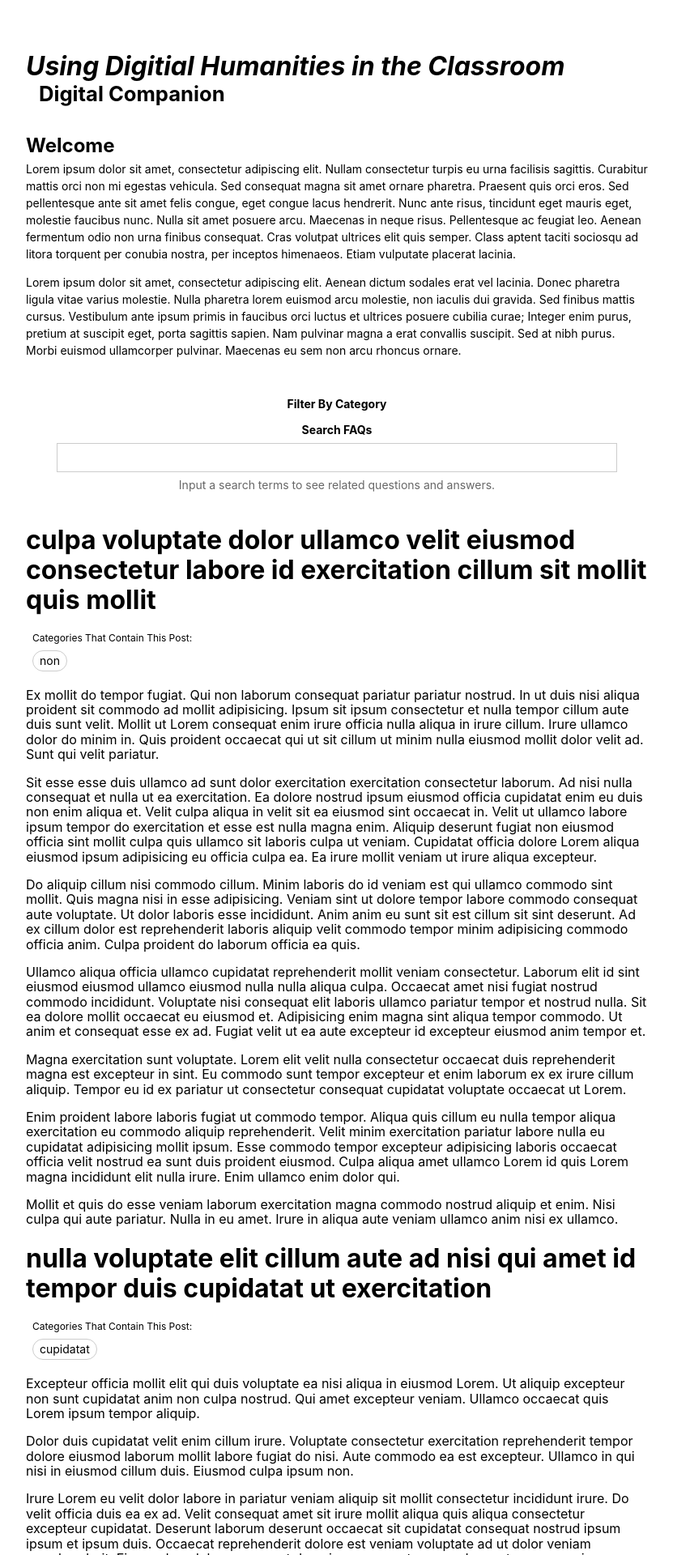
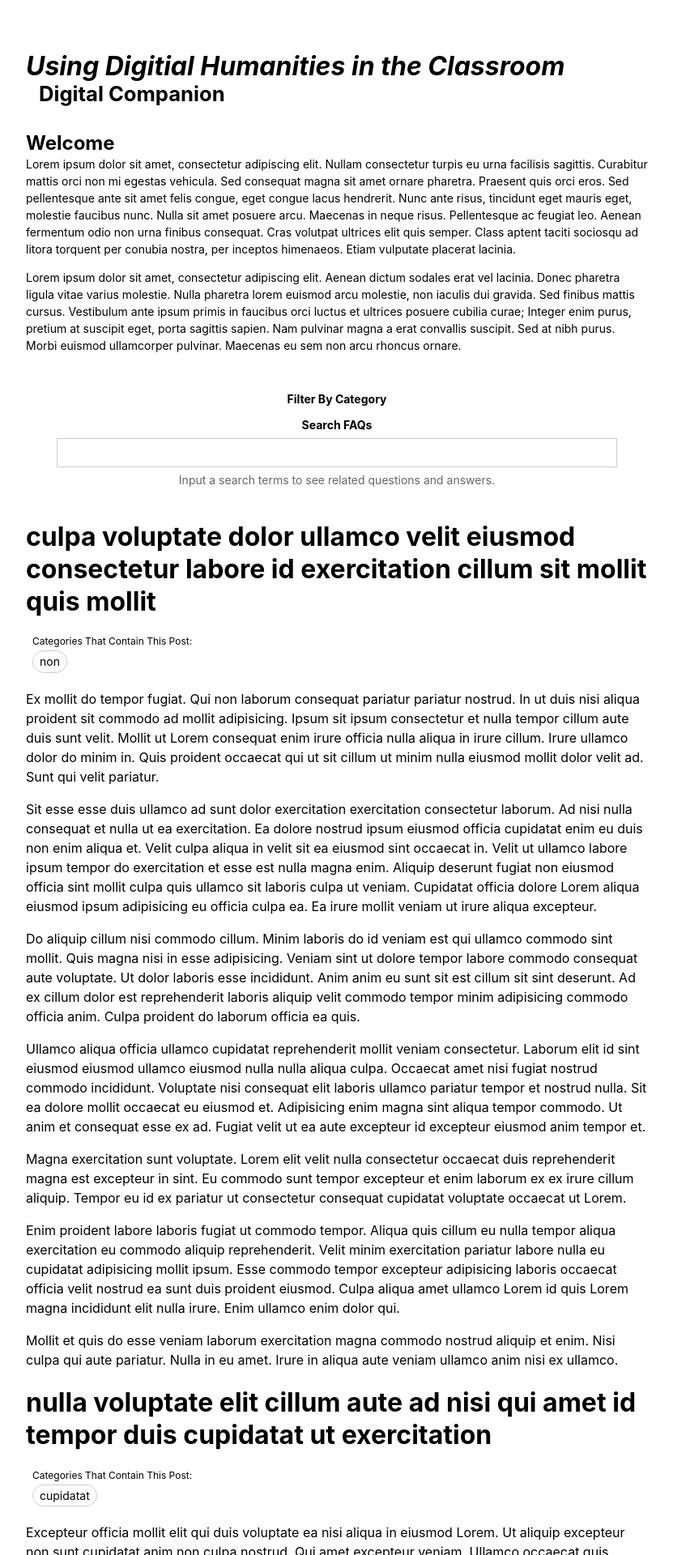
Before and after one commit to shawnaross/teachdh, a Jekyll site: the page built from index.html, in a window 1280 px wide. Shown: the top 1920 px of the page at 81% size, without its empty margins (224-1055 px from the left). Built offline with Jekyll 4.4.1, drawn with Linux system fonts in a browser that asks for light colours; comment, search, counter and statistics services are not loaded; a style sheet for code colours, icons or effects is not loaded.

Commit message:
Formatting changes

```diff
--- a/_includes/intro.html
+++ b/_includes/intro.html
@@ -1,4 +1,4 @@
-<h2 class="mb0">Welcome</h2>
+<h2 class="mb0 lh-title">Welcome</h2>
 
 <div class="lh-copy f6">
   <p class="mt0">
--- a/index.html
+++ b/index.html
@@ -3,10 +3,10 @@ layout: teachdh
 ---
 {% for post in site.posts %}
 <article id="{{ post.title | slugify }}">
-  <header>
+  <header class="lh-title">
     <h1>{{ post.title | escape }}</h1>
     <figure class="ma0 ml2">
-      <figcaption class="f7 pb2">Categories That Contain This Post:</figcaption>
+      <figcaption class="f7 pb1">Categories That Contain This Post:</figcaption>
       <ul class="list pa0 ma0">
         {% for category in post.categories %}
         <li class="f6 dib br-pill ba ph2 pv1 mb1 mr2 black bg-white b--moon-gray">{{category}}</li>
@@ -14,7 +14,7 @@ layout: teachdh
       </ul>
     </figure>
   </header>
-  <main>
+  <main class="lh-copy">
     {{ post.content |markdownify }}
   </main>
 </article>
```
